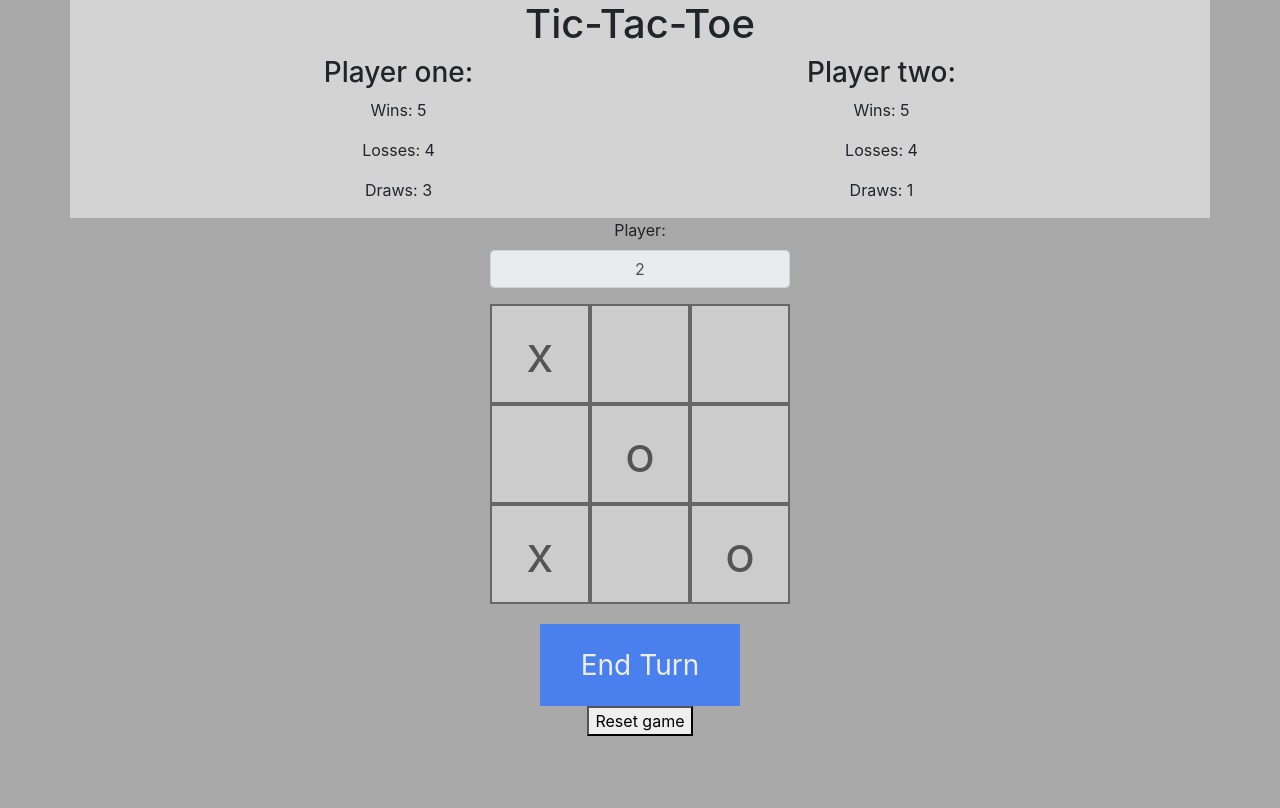
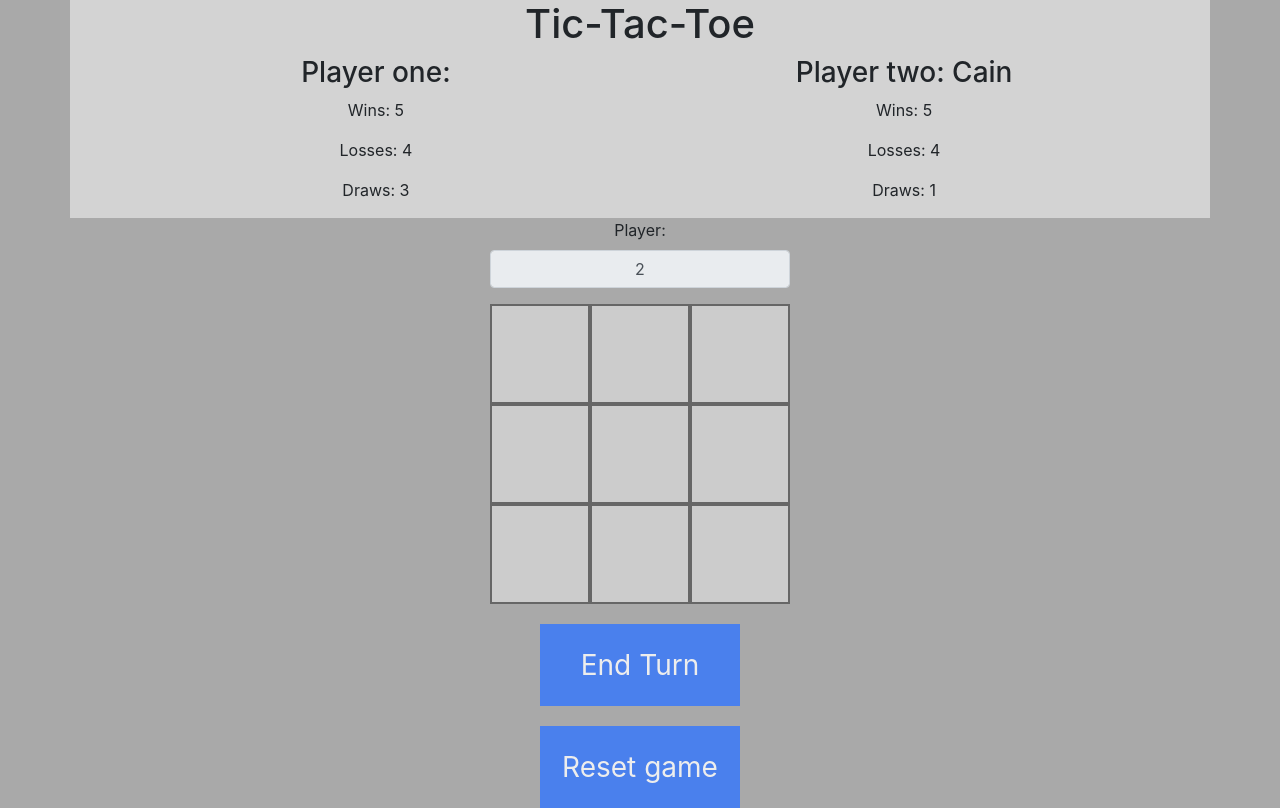
Before and after one commit to CainWeideman/WP-Game, a PHP site: page /gamescreen.php in a window 1280 px wide. Before the commit the page ends 736 px from the top, so only its background shows below. Run offline with PHP 8.4, Linux system fonts and the light colour scheme.

Commit message:
Added css and made a win-screen

```diff
--- a/css/styles.css
+++ b/css/styles.css
@@ -2,6 +2,7 @@ body {
     margin: 0;
     padding: 0;
     width: 100%;
+    height: 100%;
     background-color: darkgray;
 }
 
@@ -9,6 +10,21 @@ body {
     width: 90%;
     background-color: white;
     margin: auto;
+    text-align: center;
+}
+
+.win-text{
+    position: absolute;
+    width: 500px;
+    height: 115px;
+    top: 0;
+    bottom: 0;
+    left: 0;
+    right: 0;
+    margin: auto;
+    background-color: white;
+    text-align: center;
+    font-size: 250%;
 }
 
 .square {
@@ -45,7 +61,6 @@ body {
     text-align: center;
     justify-content: space-around;
     align-content: center;
-
 }
 
 .header {
@@ -126,6 +141,24 @@ input::-webkit-inner-spin-button {
 
 .turn_button:hover {opacity: 1}
 
+.reset_button{
+    position: relative;
+    background-color: #3376FF;
+    border: none;
+    font-size: 28px;
+    color: #FFFFFF;
+    padding: 20px;
+    width: 200px;
+    opacity: 0.8;
+    text-align: center;
+    text-decoration: none;
+    overflow: hidden;
+    cursor: pointer;
+    margin-top: 20px;
+}
+
+.reset_button:hover {opacity: 1}
+
 .button {
     display: inline-block;
     border-radius: 4px;
@@ -168,8 +201,7 @@ input::-webkit-inner-spin-button {
     right: 0;
 }
 
-input:focus {
+#playerturn:focus {
     outline: none !important;
     box-shadow: none !important;
-    border: none;
 }
--- a/data/data.json
+++ b/data/data.json
@@ -1 +1 @@
-[{"id":1,"name":"Thijs","wins":5,"losses":4,"draws":1},{"id":2,"name":"stijn","wins":5,"losses":4,"draws":3},{"id":3,"name":"","wins":0,"losses":0,"draws":0},{"id":4,"name":"","wins":0,"losses":0,"draws":0}]
+[{"id":1,"name":"Thijs","wins":5,"losses":4,"draws":1},{"id":2,"name":"stijn","wins":5,"losses":4,"draws":3},{"id":3,"name":"","wins":0,"losses":0,"draws":0},{"id":4,"name":"","wins":0,"losses":0,"draws":0},{"id":5,"name":"Cain","wins":0,"losses":0,"draws":0},{"id":6,"name":"","wins":0,"losses":0,"draws":0}]
--- a/data/gamestate.json
+++ b/data/gamestate.json
@@ -1 +1 @@
-[{"square":"sq1","value":"x"},{"square":"sq2","value":""},{"square":"sq3","value":""},{"square":"sq4","value":""},{"square":"sq5","value":"o"},{"square":"sq6","value":""},{"square":"sq7","value":"x"},{"square":"sq8","value":""},{"square":"sq9","value":"o"},{"turn":"2"}]
+[{"square":"sq1","value":""},{"square":"sq2","value":""},{"square":"sq3","value":""},{"square":"sq4","value":""},{"square":"sq5","value":""},{"square":"sq6","value":""},{"square":"sq7","value":""},{"square":"sq8","value":""},{"square":"sq9","value":""},{"turn":"2"}]
```
Also changed, not shown: scripts/main.js (+34 -17 lines).
